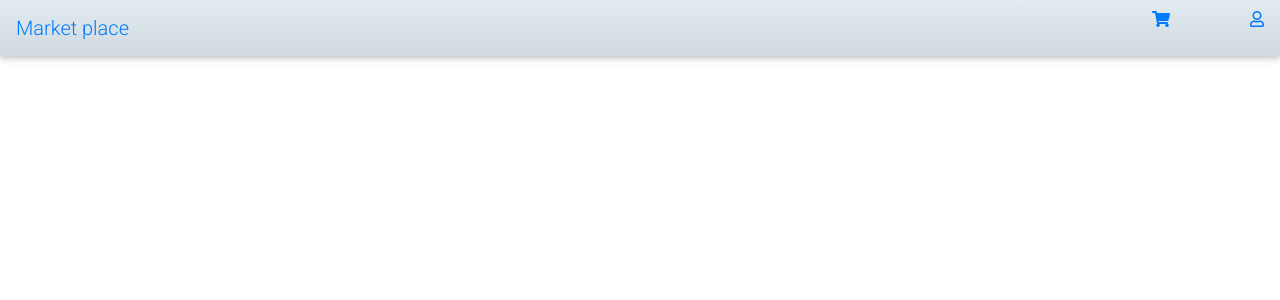
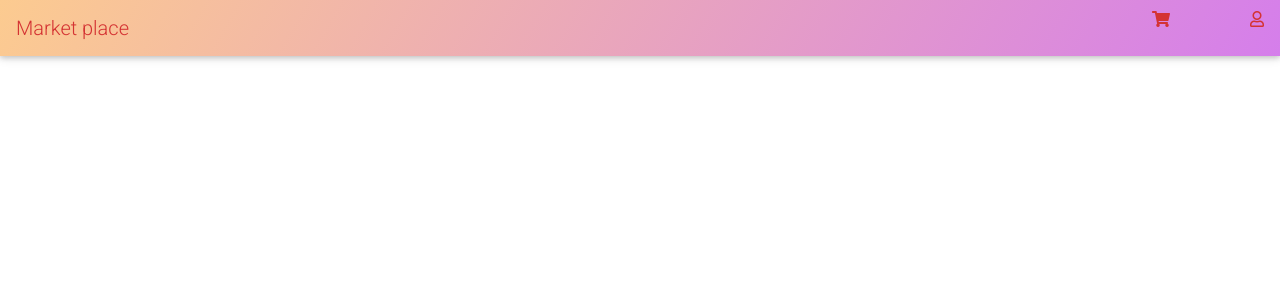
Before and after one commit to Robinkariuki/e-commerce-frontend, a React (Create React App) app: page / in a window 1280 px wide. Shown: the top 300 px of the page. Built offline with nearby package versions, Linux system fonts and the light colour scheme.

Commit message:
installed axios

```diff
--- a/package.json
+++ b/package.json
@@ -6,6 +6,7 @@
     "@testing-library/jest-dom": "^4.2.4",
     "@testing-library/react": "^9.5.0",
     "@testing-library/user-event": "^7.2.1",
+    "axios": "^0.20.0",
     "react": "^16.13.1",
     "react-dom": "^16.13.1",
     "react-router-dom": "^5.2.0",
--- a/src/App.js
+++ b/src/App.js
@@ -22,7 +22,6 @@ return(
             <Products/>
     </Route>
 </Router>
-
 )
 
 }
--- /dev/null
+++ b/src/shared/Navigation/MainNavbar.css
@@ -0,0 +1 @@
+.linkText{ color: rgb(212, 51, 51) ; }
--- a/src/shared/Navigation/MainNavbar.js
+++ b/src/shared/Navigation/MainNavbar.js
@@ -1,21 +1,22 @@
 import React from  'react';
 import {NavLink} from 'react-router-dom';
+import './MainNavbar.css'
 
 
 const MainNavigation =()=>{
 
     return(
-<nav className="navbar  heavy-rain-gradient ">
+<nav className="navbar mean-fruit-gradient ">
     <ul className="navbar-nav mr-auto">
-    <NavLink to="/">
+    <NavLink to="/" className="linkText">
     <li className="navbar-brand">Market place</li>
     </NavLink>
     </ul>
   <ul>
-  <NavLink to="/cart">
+  <NavLink to="/cart" className="linkText">
   <i className="fas fa-shopping-cart"style={{marginRight:'5em'}}></i>
   </NavLink>
-  <NavLink to ="profile">
+  <NavLink to ="profile" className="linkText">
    <i className="far fa-user"></i>
   </NavLink>
   </ul>
```
Also changed, not shown: src/products/components/productItem.css (added), src/products/components/productItem.js (added), src/products/components/productList.css (added), src/products/components/productList.js (added), 1 other file (tests, documents, lock files or other folders).
